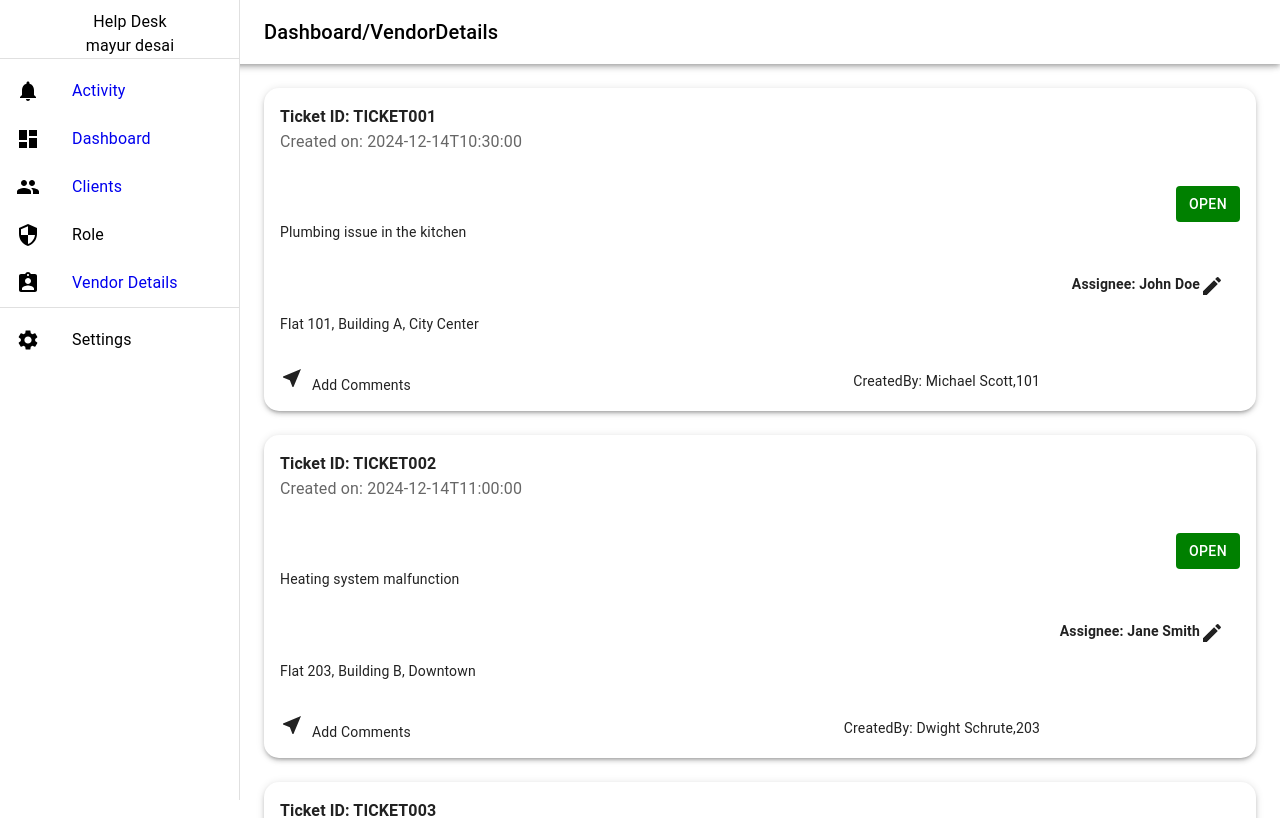
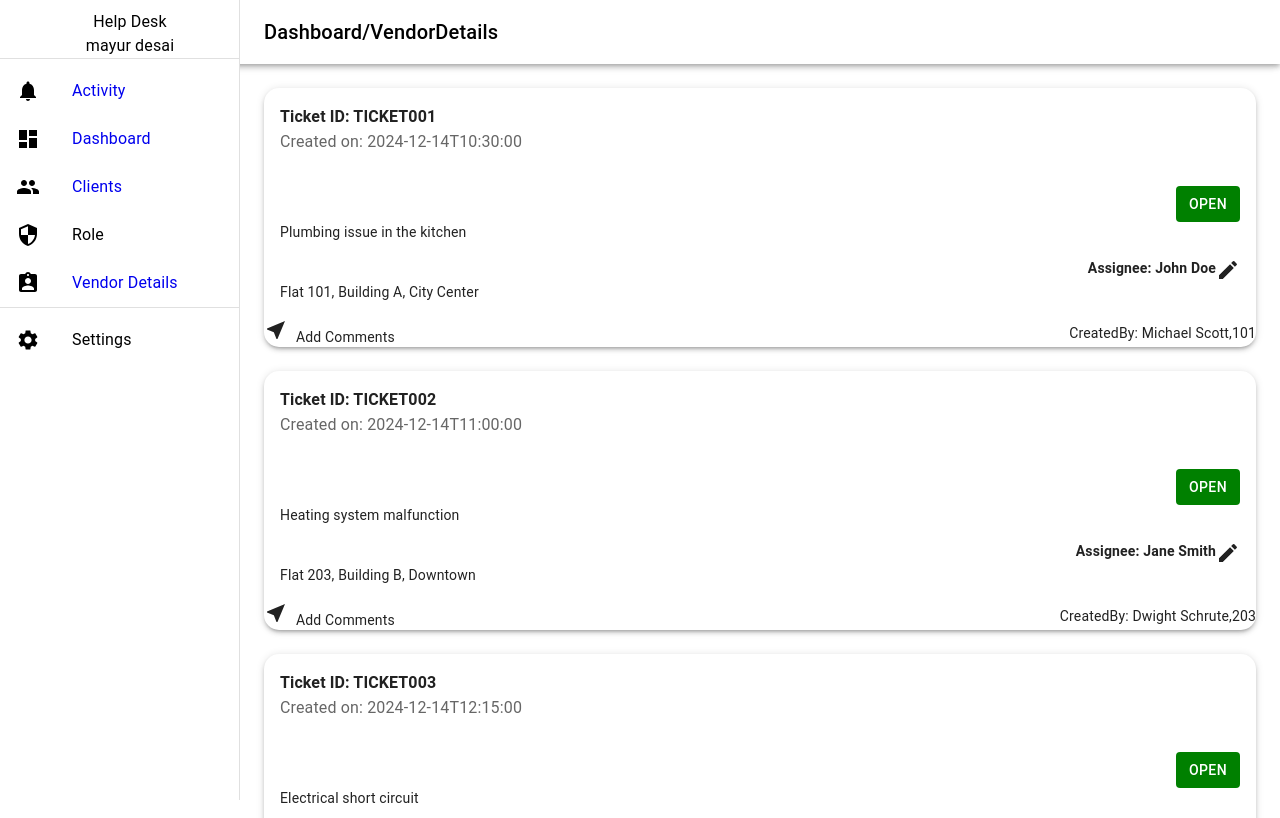
Before and after one commit to Lars1156/mypage, a React (Create React App) app: page /card in a window 1280 px wide. Shown: the top 818 px of the page. Built offline with nearby package versions, Linux system fonts and the light colour scheme.

Commit message:
add the all divices Views to the Table

```diff
--- a/src/DashBoard/SideBar.jsx
+++ b/src/DashBoard/SideBar.jsx
@@ -111,7 +111,7 @@ function Sidebar() {
               <MenuIcon />
             </IconButton>
             <Typography variant="h6" noWrap sx={{color:'black'}}>
-              Dashboard
+              Help-Desk/Dashboard
             </Typography>
           </Toolbar>
         </AppBar>
--- a/src/components/TicketCard.jsx
+++ b/src/components/TicketCard.jsx
@@ -59,7 +59,7 @@ function TicketCard() {
   return (
     <Grid container direction="column" spacing={3}>
       {tickets.map((ticket) => (
-        <Grid item xs={6} key={ticket.ticket_id}>
+        <Grid item xs={12} key={ticket.ticket_id}>
           <Card elevation={3} sx={{ width: '100%', height: 'auto' , borderRadius:'15px' }}>
             <CardHeader
               title={
@@ -77,7 +77,7 @@ function TicketCard() {
               <Typography variant="body2" paragraph>
                 {ticket.issue}
               </Typography>
-              <Box sx={{ display: 'flex', justifyContent: 'flex-end', padding: '16px' }}>
+              <Box sx={{ display: 'flex', justifyContent: 'flex-end' }}>
               <Typography variant="body2" sx={{ fontWeight: 'bold'  }}>
                 Assignee: {ticket.assignee}
               </Typography>
@@ -85,9 +85,9 @@ function TicketCard() {
             </Box>
               <Typography variant="body2">{ticket.location}</Typography>
             </CardContent>
-            <Box sx={{ display: 'flex', alignItems: 'center',justifyContent:'space-between', padding: '16px' }}>
+            <Box sx={{ display: 'flex', alignItems: 'center',justifyContent:'space-between' }}>
               <Typography variant="body2"> <NearMeIcon sx={{ marginRight: '8px' }} />Add Comments</Typography>
-              <Typography variant='body2' sx={{marginRight:'200px'}}>CreatedBy: {ticket.created_by},{ticket.flat_no}</Typography>
+              <Typography variant='body2' sx={{}}>CreatedBy: {ticket.created_by},{ticket.flat_no}</Typography>
             </Box>
 
           </Card>
```
